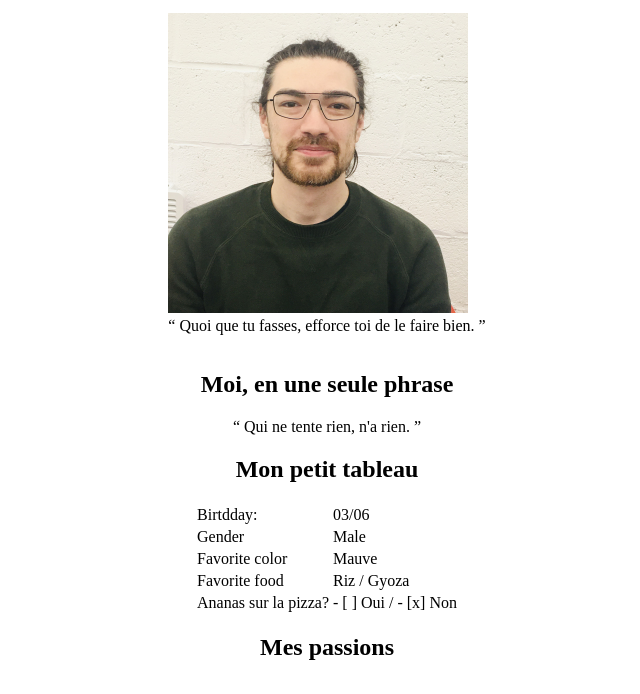
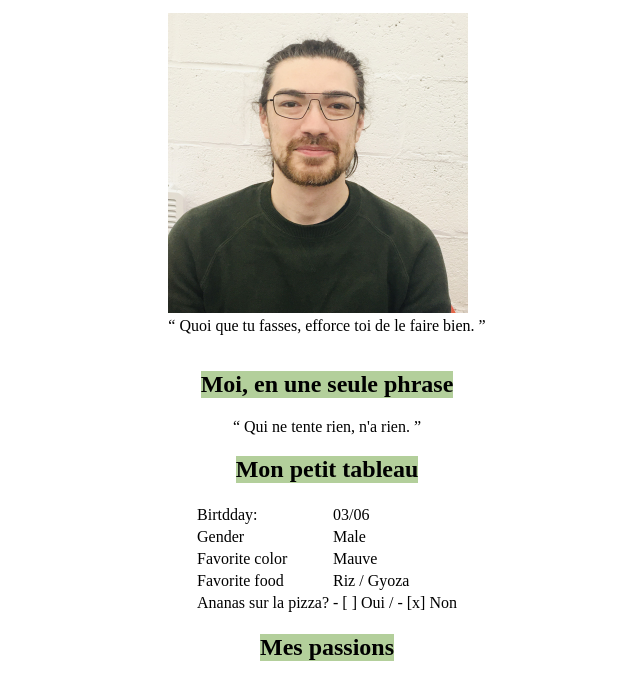
Before and after one commit to Yashidao/markdown-warmup-html, a plain HTML site: page index.html in a window 1280 px wide. Shown: the part 91-785 px from the top of the page, without its empty margins (313-953 px from the left). Drawn offline with Linux system fonts and the light colour scheme.

Commit message:
suite css

```diff
--- a/style.css
+++ b/style.css
@@ -19,3 +19,6 @@ p{
 h1{
     background-color: rgb(179, 207, 155);
 }
+h2{
+    background-color: rgb(179, 207, 155);
+}
```
